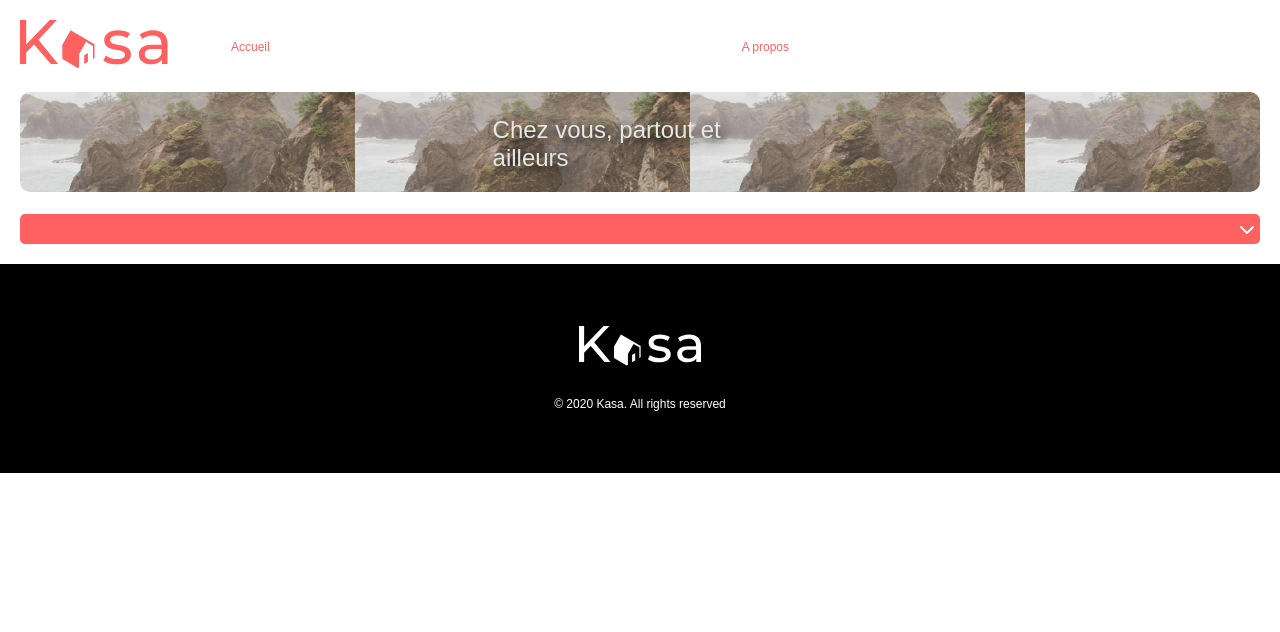
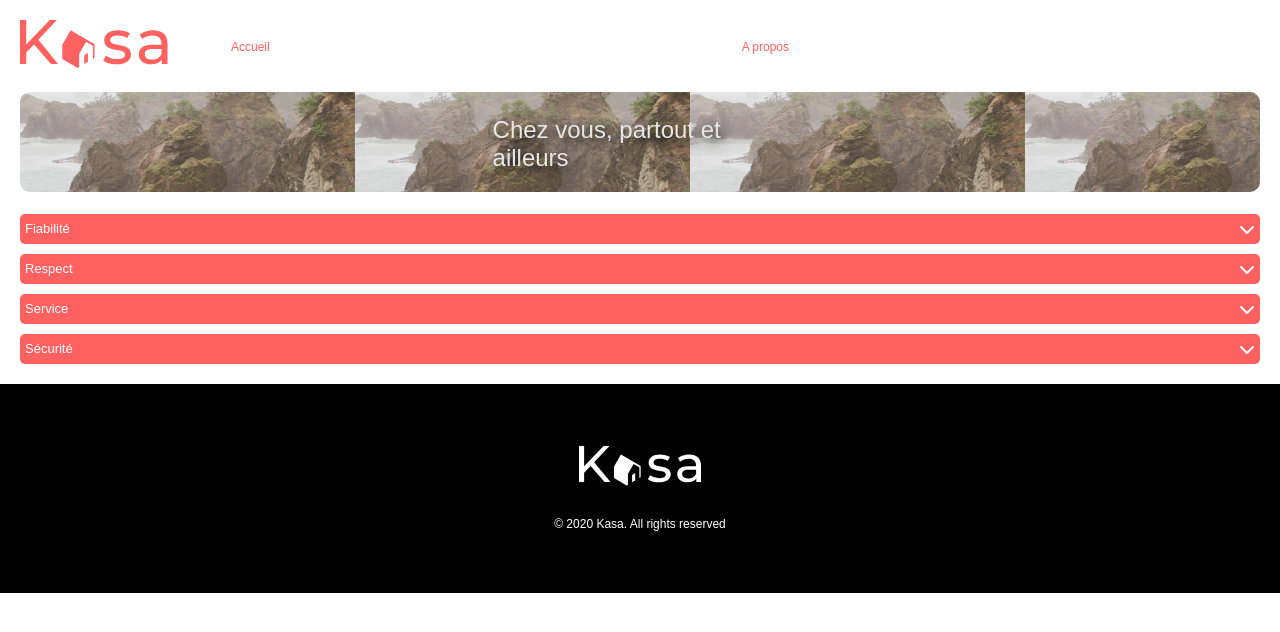
Before and after one commit to JoanaSimaozinho/Projet7-Kasa-Joana-Simaozinho, a React (Create React App) app: page /apropos in a window 1280 px wide. Shown: the top 632 px of the page. Built offline with nearby package versions, Linux system fonts and the light colour scheme.

Commit message:
changement de quelques elements visuels et page a propos qui contient les collapse fonctionnels

```diff
--- a/src/components/Avatar/Avatar.js
+++ b/src/components/Avatar/Avatar.js
@@ -9,7 +9,7 @@
         <p className="name">{props.name}</p>
       </div>
       <div>
-        <img src={props.avatar} className="profilePicture" />
+        <img src={props.avatar} className="profilePicture" alt="profil" />
       </div>
     </div>
 
--- a/src/components/Cards/Cards.js
+++ b/src/components/Cards/Cards.js
@@ -5,12 +5,8 @@
 export default function Cards(props) {
   const annonces = require('../../annonces.json')
 
-
   return (
-
     <div>
-
-
       {annonces.map((annonce) =>
         <Link className="links" to={"/fichelogement/" + annonce.id}>
         <ul className="cards cardHome" key={annonce.id} style={{ backgroundImage: `url(${annonce.cover})` }}>
@@ -20,7 +16,6 @@
         </ul>
         </Link>
       )}
-
     </div>
   );
 }
--- a/src/components/Collapse/Collapse.css
+++ b/src/components/Collapse/Collapse.css
@@ -19,6 +19,8 @@
   background-color: #F6F6F6;
   padding-top: 17px;
   padding-left: 11px;
+  padding-right: 2px;
+  padding-bottom: 2px;
   font-size: 12px;
 }
 
@@ -31,5 +33,6 @@
 }
 
 .paragraphCollapse {
-  color: #FF6060;;
+  color: #FF6060;
+  margin: 0;
 }
--- a/src/components/Collapse/Collapse.js
+++ b/src/components/Collapse/Collapse.js
@@ -6,7 +6,7 @@
   const [visible, setVisibility] = useState(false);
   const contentType = typeof props.content;
   if (contentType === "object") {
-    props.content.map((item, index) => console.log(item));
+    props.content.map((item, index) => item);
   }
 
   return (
--- a/src/components/Tags/Tags.js
+++ b/src/components/Tags/Tags.js
@@ -10,7 +10,6 @@
             <div className="tag">{props.tags}</div>
           </div>
         </div>
-
     </div>
 
   );
--- a/src/pages/APropos/APropos.js
+++ b/src/pages/APropos/APropos.js
@@ -6,8 +6,10 @@
   return (
     <div className="body">
       <Banner />
-      <Collapse />
-
+      <Collapse title="Fiabilité" content="Les annonces postées sur Kasa garantissent une fiabilité totale. Les photos sont conformes aux logements, et toutes les informations sont régulièrement vérifiées  par nos équipes." />
+      <Collapse title="Respect" content="La bienveillance fait partie des valeurs fondatrices de Kasa. Tout comportement discriminatoire ou de perturbation du voisinage entraînera une exclusion de notre plateforme." />
+      <Collapse title="Service" content="Nos équipes se tiennent à votre disposition pour vous fournir une expérience parfaite. N'hésitez pas à nous contacter si vous avez la moindre question." />
+      <Collapse title="Sécurité" content="La sécurité est la priorité de Kasa. Aussi bien pour nos hôtes que pour les voyageurs, chaque logement correspond aux critères de sécurité établis par nos services. En laissant une note aussi bien à l'hôte qu'au locataire, cela permet à nos équipes de vérifier que les standards sont bien respectés. Nous organisons également des ateliers sur la sécurité domestique pour nos hôtes." />
     </div>
   );
 }
```
